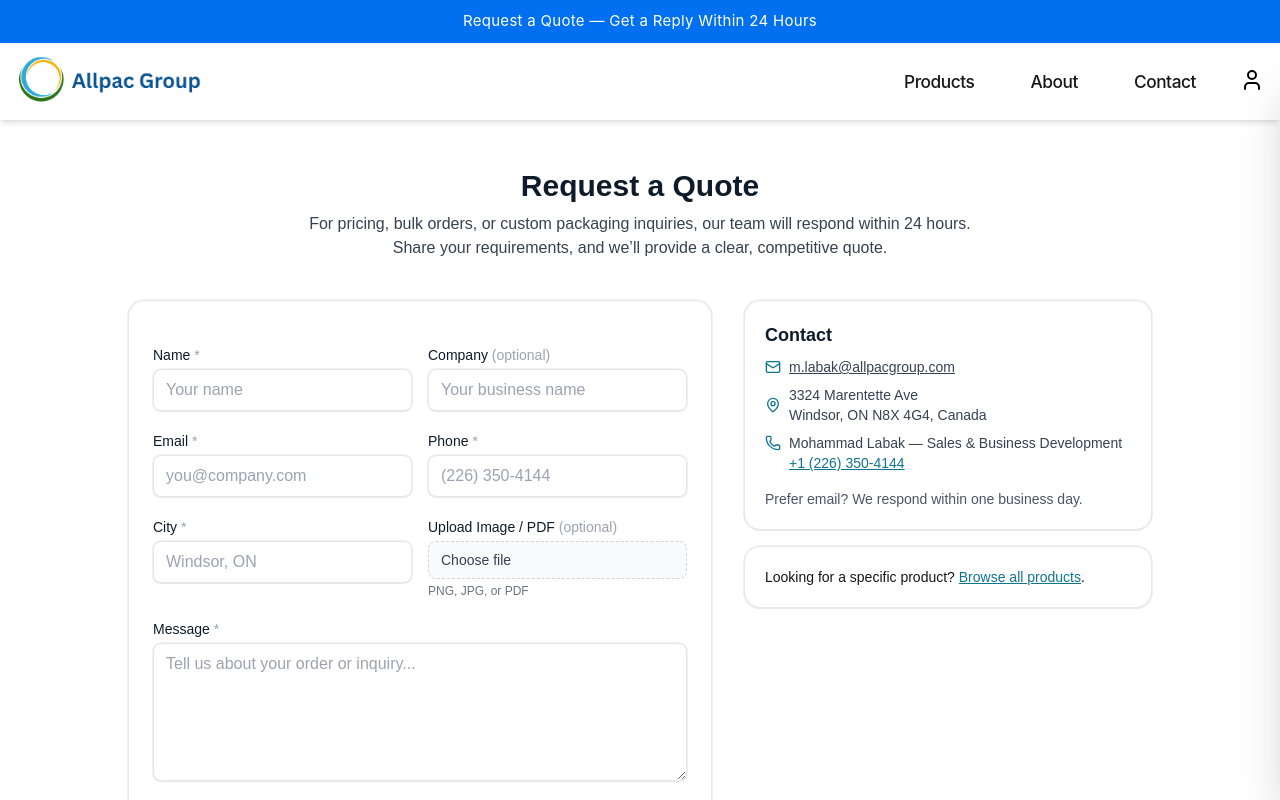
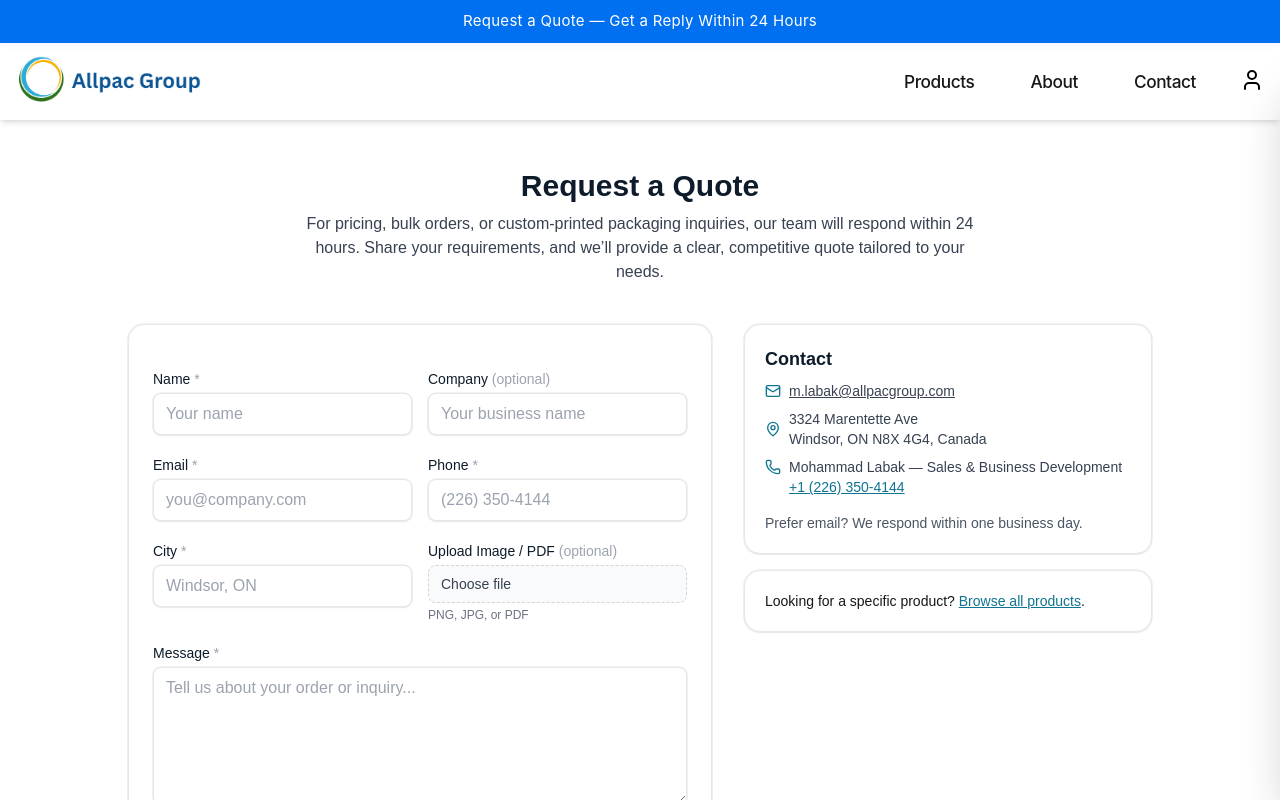
Before and after one commit to Emadedin1/allpacstore, a Next.js app: page /contact in a window 1280 px wide. Shown: the top 800 px of the page. Built offline with nearby package versions, Linux system fonts and the light colour scheme.

Commit message:
Update page.jsx

```diff
--- a/src/app/contact/page.jsx
+++ b/src/app/contact/page.jsx
@@ -51,9 +51,9 @@ export default function ContactPage() {
             Request a Quote
           </h1>
           <p className="mx-auto mt-2 max-w-2xl text-gray-700">
-            For pricing, bulk orders, or custom packaging inquiries, our team
-            will respond within 24 hours. Share your requirements, and we’ll
-            provide a clear, competitive quote.
+            For pricing, bulk orders, or custom-printed packaging inquiries,
+            our team will respond within 24 hours. Share your requirements, and we’ll
+            provide a clear, competitive quote tailored to your needs.
           </p>
         </div>
 
```
